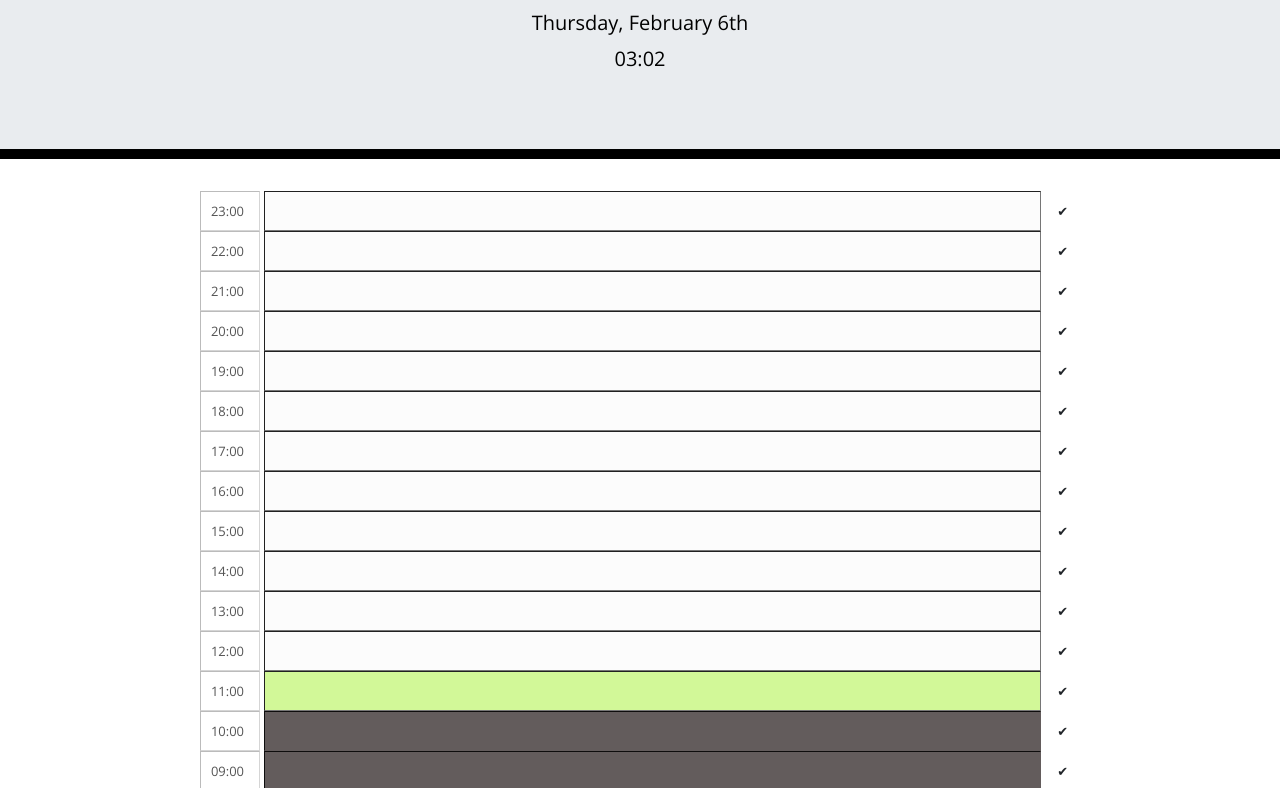
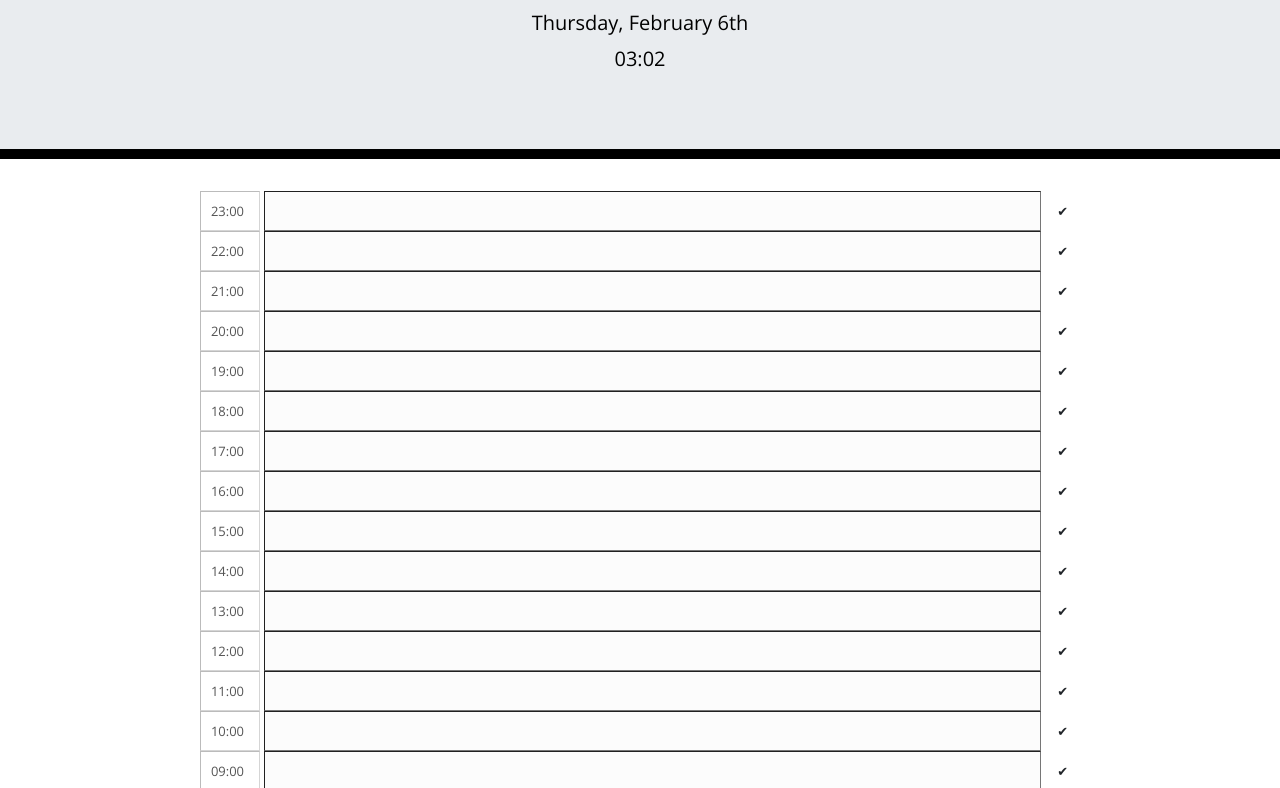
Before and after one commit to KiteRunner2/BootHomework_05, a plain HTML site: page index.html in a window 1280 px wide. Shown: the part 162-950 px from the top of the page. Drawn offline with nearby package versions, Linux system fonts and the light colour scheme.

Commit message:
final version, refactoring
TO-DO -> read.me

```diff
--- a/app.js
+++ b/app.js
@@ -1,65 +1,24 @@
-let init = (initF = () => {
+let init = (function initF(){
 
     const weekDay = moment().format('dddd, MMMM Do');
     const timeCurrent = moment().format('HH:MM');
-    //const hourCurrent = moment().format('HH');
-    const hourCurrent = 11;
+    const hourCurrent = moment().format('HH');
+
     $( '#currentTime').text(timeCurrent);
     $( '#currentDay' ).text(weekDay);
+    $( '.btn' ).click(Save);
+    $( '.timeblock').keyup((event) => {
+        if (event.keyCode == 13) Save();
+        });
 
-    /*
-    function storageInit(){
-        let data = ['text'];
-        localStorage.setItem('calendar',JSON.stringify(data));
-    }
-    */
-   Load();
-    //Save();
-    //storageInit();
-    return {
-        dayofWeek : weekDay,
-        currentTime : timeCurrent,
-        currentHour : hourCurrent
-    }
-
-
-})();
-
-/*
-function showText(id) {
-    //debugger;
-    let idt = 'id_' + id;
-    console.log(idt);
-    console.log($( `#${idt}`).val());
-}
-*/
-
-
-function greyOut(){
-    let containerBox = document.getElementById('container');
-    let children = containerBox.children;
-    let childrenArray = Array.from(children)
-    //console.log(c)
-    childrenArray.forEach(value => {
-        let timeblock = value.children[1];
-        let timeblockId = Number(timeblock.id.slice(3));
-        //console.log(tt,init.currentHour,tt<init.currentHour);
-        if (timeblockId == Number(init.currentHour)) {
-            timeblock.className = "timeblock-current";
-            timeblock.placeholder = "What is your task?";
-        }
-        else {
-        timeblockId < Number(init.currentHour) ? timeblock.disabled=true:timeblock.className = "timeblock";
-        }
-
-
-        //console.log(d.value);
-    })
-    //a.childElementCount;
-    //console.log(c)
-}
-
-
+    function Save(){
+        let inputValues = [];
+        let divs = Array.from(document.getElementById('container').children);
+        divs.forEach(value => {
+            inputValues.push(value.children[1].value);
+        });
+        localStorage.setItem('calendar',JSON.stringify(inputValues));
+    };
 
     function Load(){
         let inputs;
@@ -67,38 +26,35 @@ function Load(){
             inputs = JSON.parse(localStorage.getItem('calendar'));
         }
         else return;
-    //let inputs = JSON.parse(localStorage.getItem('calendar'));
+
         let divs = Array.from(document.getElementById('container').children);
         divs.forEach((value,key) => {
             value.children[1].value = inputs[key];
-        //console.log(value,key);
+
         })
-    //console.log(divs);
-    //console.log(inputs);
-}
 
-function Save(){
-    let inputValues = []
+    };
+
+    function greyOut(){
         let divs = Array.from(document.getElementById('container').children);
         divs.forEach(value => {
-        console.log(value.children[1].value);
-        inputValues.push(value.children[1].value);
+            let timeblock = value.children[1];
+            let timeblockId = Number(timeblock.id.slice(3));
+            if (timeblockId == Number(hourCurrent)) {
+                timeblock.className = "timeblock-current";
+                timeblock.placeholder = "What is your task?";
+            }
+            else {
+                timeblockId < Number(hourCurrent) ? timeblock.className="timeblock-inactive":timeblock.className = "timeblock";
+            }
         });
-    console.log(inputValues);
-    localStorage.setItem('calendar',JSON.stringify(inputValues));
-}
+    };
 
-function Reset(){
+    return {
+        greyOut : greyOut,
+        Load : Load
+    };
+})();
 
-
-}
-
-
-$( '.btn' ).click(Save);
-//$( '.timeblock' ).click( (event) => console.log(event.target.id));
-$( '.timeblock').keyup((event) => {
-    if (event.keyCode == 13) Save();
-});
-
-greyOut();
-Load();
+init.greyOut();
+init.Load();
--- a/style.css
+++ b/style.css
@@ -125,7 +125,7 @@ textarea{
 
 }
 
-.timeblock:inactive {
+.timeblock-inactive {
 
   width:70%;
   padding: 10px;
```
Lines whose indentation alone changed are shown as unchanged.
